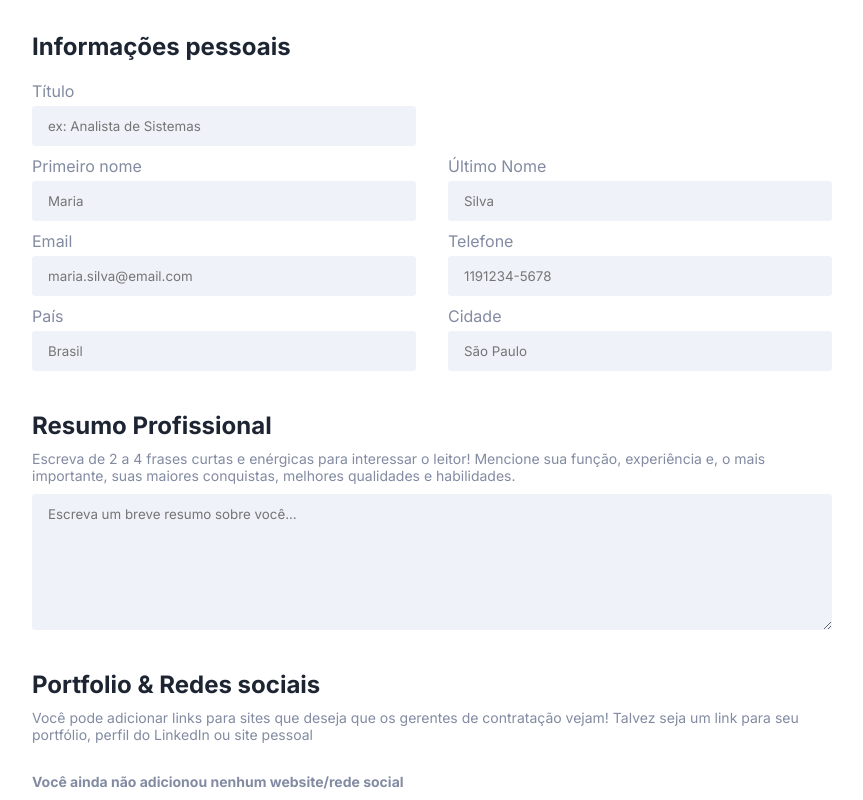
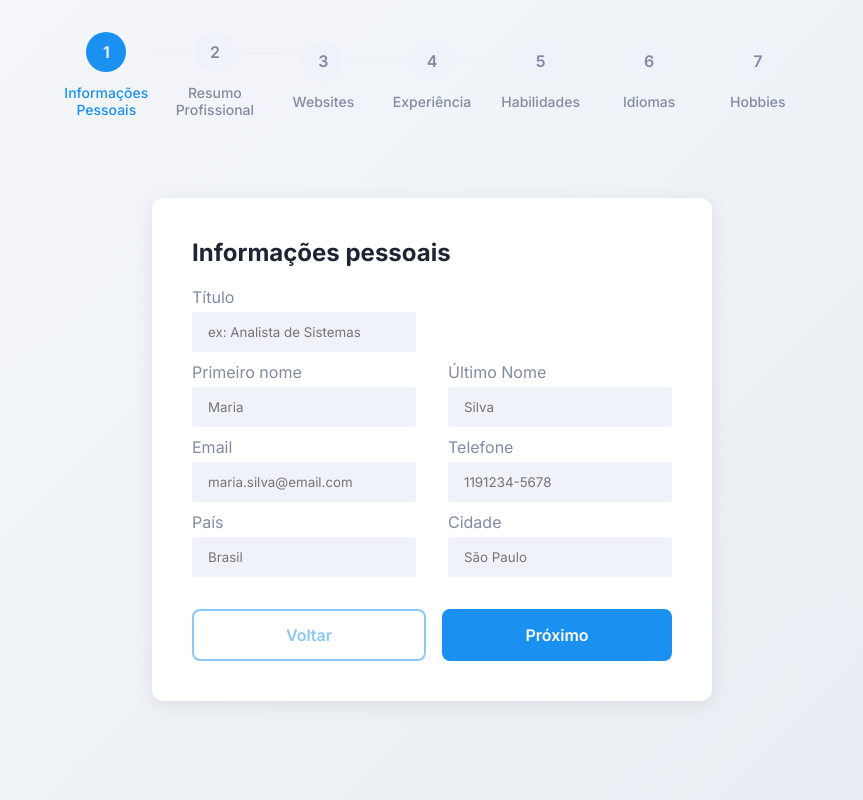
Before and after one commit to rodriguesabner/cv-generator, a React (Vite) app: page /generator in a window 1280 px wide. Shown: the top 800 px of the page, without its empty margins (208-1071 px from the left). Built offline with nearby package versions, Linux system fonts and the light colour scheme; what @react-pdf/renderer would draw is missing.

Commit message:
Added styles.ts

```diff
--- /dev/null
+++ b/src/components/StepIndicator/index.tsx
@@ -0,0 +1,26 @@
+import { Container, Step, StepLine, StepCircle, StepLabel } from "./styles"
+
+interface StepIndicatorProps {
+    currentStep: number
+    steps: string[]
+}
+
+const StepIndicator = ({ currentStep, steps }: StepIndicatorProps) => {
+    return (
+        <Container>
+            {steps.map((step, index) => (
+                <Step key={index}>
+                    <StepCircle $active={index <= currentStep}>
+                        {index + 1}
+                    </StepCircle>
+                    <StepLabel $active={index <= currentStep}>{step}</StepLabel>
+                    {index < steps.length - 1 && (
+                        <StepLine $active={index < currentStep} />
+                    )}
+                </Step>
+            ))}
+        </Container>
+    )
+}
+
+export default StepIndicator
--- /dev/null
+++ b/src/components/StepIndicator/styles.ts
@@ -0,0 +1,70 @@
+import styled from "styled-components"
+
+export const Container = styled.div`
+    display: flex;
+    align-items: center;
+    justify-content: space-between;
+    margin-bottom: 48px;
+    padding: 0 20px;
+    max-width: 1000px;
+    margin-left: auto;
+    margin-right: auto;
+`
+
+export const Step = styled.div`
+    display: flex;
+    flex-direction: column;
+    align-items: center;
+    position: relative;
+    flex: 1;
+`
+
+interface StepCircleProps {
+    $active: boolean
+}
+
+export const StepCircle = styled.div<StepCircleProps>`
+    width: 40px;
+    height: 40px;
+    border-radius: 50%;
+    display: flex;
+    align-items: center;
+    justify-content: center;
+    font-weight: 600;
+    font-size: 16px;
+    background-color: ${props => props.$active ? 'rgb(26, 145, 240)' : 'rgb(239, 242, 249)'};
+    color: ${props => props.$active ? '#fff' : 'rgb(130, 139, 162)'};
+    transition: all 0.3s ease;
+    z-index: 1;
+`
+
+interface StepLabelProps {
+    $active: boolean
+}
+
+export const StepLabel = styled.span<StepLabelProps>`
+    margin-top: 12px;
+    font-size: 14px;
+    font-weight: 500;
+    color: ${props => props.$active ? 'rgb(26, 145, 240)' : 'rgb(130, 139, 162)'};
+    text-align: center;
+    transition: color 0.3s ease;
+
+    @media (max-width: 768px) {
+        font-size: 12px;
+    }
+`
+
+interface StepLineProps {
+    $active: boolean
+}
+
+export const StepLine = styled.div<StepLineProps>`
+    position: absolute;
+    top: 20px;
+    left: calc(50% + 20px);
+    right: calc(-50% + 20px);
+    height: 2px;
+    background-color: ${props => props.$active ? 'rgb(26, 145, 240)' : 'rgb(239, 242, 249)'};
+    transition: background-color 0.3s ease;
+`
--- a/src/pages/Generator/index.tsx
+++ b/src/pages/Generator/index.tsx
@@ -1,4 +1,4 @@
-import { Link, useNavigate } from "react-router-dom"
+import { useNavigate } from "react-router-dom"
 import Hobbies from "./Hobbies"
 import Languages from "./Languages"
 import PersonalInfo from "./PersonalInfo"
@@ -6,47 +6,116 @@ import ProfessionalHistory from "./ProfessionalHistory"
 import ProfessionalSummary from "./ProfessionalSummary"
 import Skills from "./Skills"
 import Websites from "./Websites"
-import { Form, Layout, ButtonGenerate } from "./styles"
+import { Form, Layout, ButtonGenerate, NavigationButtons, Header } from "./styles"
 import useCVHook from "../../hooks/useCV.hook"
+import StepIndicator from "../../components/StepIndicator"
+import { useAppDispatch } from "../../store/hooks"
+import { setCurrentStep } from "../../store/reducers/cv.reducer"
+
+const STEPS = [
+    'Informações Pessoais',
+    'Resumo Profissional',
+    'Websites',
+    'Experiência',
+    'Habilidades',
+    'Idiomas',
+    'Hobbies'
+]
 
 const Generator = () => {
     const navigate = useNavigate()
-    const cv = useCVHook();
+    const cv = useCVHook()
+    const dispatch = useAppDispatch()
 
-    function setLocalData(e: React.MouseEvent<HTMLAnchorElement, MouseEvent>) {
-        e.preventDefault();
+    const validateCurrentStep = () => {
+        switch(cv.currentStep) {
+            case 0:
+                return cv.personalInfo.title !== "" &&
+                       cv.personalInfo.firstName !== "" &&
+                       cv.personalInfo.lastName !== "" &&
+                       cv.personalInfo.email !== "" &&
+                       cv.personalInfo.country !== ""
+            case 1:
+                return cv.professionalSummary.description !== ""
+            default:
+                return true
+        }
+    }
 
-        if (
-            cv.personalInfo.title === ""
-            || cv.personalInfo.firstName === ""
-            || cv.personalInfo.lastName === ""
-            || cv.personalInfo.country === ""
-            || cv.professionalSummary.description === ""
-            || cv.personalInfo.email === ""
-        ) {
+    const handleNext = () => {
+        if (validateCurrentStep()) {
+            if (cv.currentStep < STEPS.length - 1) {
+                dispatch(setCurrentStep(cv.currentStep + 1))
+            }
+        } else {
+            alert("Preencha todos os campos obrigatórios desta etapa")
+        }
+    }
+
+    const handlePrev = () => {
+        if (cv.currentStep > 0) {
+            dispatch(setCurrentStep(cv.currentStep - 1))
+        }
+    }
+
+    const handleGenerate = () => {
+        if (!validateCurrentStep()) {
             return alert("Preencha todos os campos obrigatórios")
         }
+        localStorage.setItem('curriculumVitae', JSON.stringify(cv))
+        navigate('/visualizer')
+    }
 
-        localStorage.setItem('curriculumVitae', JSON.stringify(cv))
-        navigate('/visualizer');
+    const renderStep = () => {
+        switch(cv.currentStep) {
+            case 0: return <PersonalInfo />
+            case 1: return <ProfessionalSummary />
+            case 2: return <Websites />
+            case 3: return <ProfessionalHistory />
+            case 4: return <Skills />
+            case 5: return <Languages />
+            case 6: return <Hobbies />
+            default: return <PersonalInfo />
+        }
     }
 
     return (
         <Layout>
+            <Header>
+                <StepIndicator currentStep={cv.currentStep} steps={STEPS} />
+            </Header>
             <Form>
-                <PersonalInfo />
-                <ProfessionalSummary />
-                <Websites />
-                <ProfessionalHistory />
-                <Skills />
-                <Languages />
-                <Hobbies />
+                {renderStep()}
 
-                <Link to="/visualizer" onClick={(e) => setLocalData(e)}>
-                    <ButtonGenerate>
-                        Gerar Currículo
-                    </ButtonGenerate>
-                </Link>
+                {cv.currentStep < STEPS.length - 1 ? (
+                    <NavigationButtons>
+                        <button
+                            className="prev"
+                            onClick={handlePrev}
+                            disabled={cv.currentStep === 0}
+                        >
+                            Voltar
+                        </button>
+                        <button
+                            className="next"
+                            onClick={handleNext}
+                        >
+                            Próximo
+                        </button>
+                    </NavigationButtons>
+                ) : (
+                    <NavigationButtons>
+                        <button
+                            className="prev"
+                            onClick={handlePrev}
+                        >
+                            Voltar
+                        </button>
+                        <ButtonGenerate onClick={handleGenerate}>
+                            Gerar Currículo
+                        </ButtonGenerate>
+                    </NavigationButtons>
+                )}
             </Form>
         </Layout>
     )
--- a/src/pages/Generator/styles.ts
+++ b/src/pages/Generator/styles.ts
@@ -3,7 +3,8 @@ import styled from "styled-components"
 const Layout = styled.div`
     display: flex;
     flex-direction: column;
-    padding: 2em;
+    min-height: 100vh;
+    background: linear-gradient(135deg, #f5f7fa 0%, #e8edf3 100%);
 `
 
 const TwoColumn = styled.div`
@@ -45,6 +46,10 @@ const Form = styled.div`
     justify-content: center;
     max-width: 800px;
     margin: 0 auto;
+    background: white;
+    padding: 40px;
+    border-radius: 12px;
+    box-shadow: 0 4px 20px rgba(0, 0, 0, 0.08);
 
     .personal_info__section {
         gap: 10px;
@@ -148,17 +153,81 @@ const Button = styled.button`
 `;
 
 const ButtonGenerate = styled.button`
-    font-size: 14px;
+    font-size: 16px;
     line-height: 20px;
     font-weight: 600;
     background-color: rgb(26, 145, 240);
     cursor: pointer;
     color: #fff;
-    padding: 8px 16px;
+    padding: 14px 24px;
     border: 0;
     width: 100%;
     margin-top: 2em;
-    border-radius: 4px;
+    border-radius: 8px;
+    transition: all 0.2s ease;
+
+    &:hover {
+        background-color: rgb(20, 120, 200);
+        transform: translateY(-1px);
+        box-shadow: 0 4px 12px rgba(26, 145, 240, 0.3);
+    }
+
+    &:disabled {
+        background-color: rgb(130, 139, 162);
+        cursor: not-allowed;
+        transform: none;
+    }
+`;
+
+const NavigationButtons = styled.div`
+    display: flex;
+    gap: 16px;
+    margin-top: 2em;
+
+    button {
+        flex: 1;
+        font-size: 16px;
+        line-height: 20px;
+        font-weight: 600;
+        cursor: pointer;
+        padding: 14px 24px;
+        border: 0;
+        border-radius: 8px;
+        transition: all 0.2s ease;
+
+        &.prev {
+            background-color: white;
+            color: rgb(26, 145, 240);
+            border: 2px solid rgb(26, 145, 240);
+
+            &:hover {
+                background-color: rgb(239, 242, 249);
+            }
+        }
+
+        &.next {
+            background-color: rgb(26, 145, 240);
+            color: #fff;
+
+            &:hover {
+                background-color: rgb(20, 120, 200);
+                transform: translateY(-1px);
+                box-shadow: 0 4px 12px rgba(26, 145, 240, 0.3);
+            }
+        }
+
+        &:disabled {
+            opacity: 0.5;
+            cursor: not-allowed;
+        }
+    }
+`;
+
+const Header = styled.div`
+    padding: 32px 0;
+    margin: 0 auto;
+    max-width: 800px;
+    width: 100%;
 `;
 
 export {
@@ -173,4 +242,6 @@ export {
     TextArea,
     Button,
     ButtonGenerate,
+    NavigationButtons,
+    Header,
 }
--- a/src/pages/Visualizer/style.ts
+++ b/src/pages/Visualizer/style.ts
@@ -3,12 +3,15 @@ import styled from "styled-components";
 const Layout = styled.div`
     display: flex;
     flex-direction: column;
+    background: linear-gradient(135deg, #1a1f2e 0%, #2d3748 100%);
+    min-height: 100vh;
 `;
 
 const Container = styled.div`
     display: flex;
     flex-direction: row;
     height: calc(100vh - 64px);
+    gap: 0;
 `;
 
 const Header = styled.header`
@@ -18,16 +21,25 @@ const Header = styled.header`
     justify-content: space-between;
     height: 64px;
     padding: 0px 32px;
-    background-color: rgb(15, 20, 30);
+    background: linear-gradient(90deg, rgb(15, 20, 30) 0%, rgb(26, 145, 240) 100%);
     color: rgb(255, 255, 255);
+    box-shadow: 0 4px 20px rgba(0, 0, 0, 0.3);
 
     a {
         color: #fff;
+        text-decoration: none;
+        display: flex;
         align-items: center;
+        font-weight: 500;
+        transition: all 0.2s ease;
+
+        &:hover {
+            opacity: 0.8;
+            transform: translateX(-2px);
+        }
 
         svg {
-            margin-bottom: -6px;
-            margin-right: 5px;
+            margin-right: 8px;
         }
     }
 
@@ -41,59 +53,125 @@ const Header = styled.header`
         white-space: nowrap;
         text-align: center;
         color: rgb(255, 255, 255);
-        background-color: rgb(26, 145, 240);
-        border-radius: 4px;
-        transition: background-color 0.1s ease 0s, color 0.1s ease 0s, box-shadow 0.1s ease 0s;
+        background-color: rgba(255, 255, 255, 0.2);
+        border-radius: 8px;
+        transition: all 0.2s ease;
         cursor: pointer;
         border-width: 0px;
         user-select: none;
         pointer-events: auto;
         font-size: 16px;
         line-height: 20px;
-        padding: 8px 12px;
+        padding: 10px 20px;
+
+        &:hover {
+            background-color: rgba(255, 255, 255, 0.3);
+            transform: translateY(-1px);
+        }
     }
 `;
 
 const Left = styled.div`
-    flex: 1;
     display: flex;
     flex-direction: column;
-    padding: 10px;
-    border-right: 1px solid rgba(255, 255, 255, 0.15);
-    background-color: rgb(73, 81, 99);
-    padding: 10px;
-    max-width: 20%;
-    overflow: hidden;
+    padding: 24px;
+    border-right: 1px solid rgba(255, 255, 255, 0.1);
+    background: linear-gradient(180deg, rgb(30, 35, 48) 0%, rgb(45, 52, 70) 100%);
+    width: 280px;
+    overflow-y: auto;
+
+    &::-webkit-scrollbar {
+        width: 8px;
+    }
+
+    &::-webkit-scrollbar-track {
+        background: rgba(0, 0, 0, 0.2);
+    }
+
+    &::-webkit-scrollbar-thumb {
+        background: rgba(26, 145, 240, 0.5);
+        border-radius: 4px;
+    }
+
+    &::-webkit-scrollbar-thumb:hover {
+        background: rgba(26, 145, 240, 0.8);
+    }
 `;
 
 const Right = styled.div`
     flex: 1;
     display: flex;
     flex-direction: column;
-    padding: 10px;
-    background-color: rgb(73, 81, 99);
-    overflow: hidden;
+    align-items: center;
+    justify-content: center;
+    padding: 40px;
+    background: linear-gradient(135deg, rgb(45, 52, 70) 0%, rgb(55, 65, 85) 100%);
+    overflow: auto;
     height: 100%;
+
+    &::-webkit-scrollbar {
+        width: 12px;
+    }
+
+    &::-webkit-scrollbar-track {
+        background: rgba(0, 0, 0, 0.2);
+    }
+
+    &::-webkit-scrollbar-thumb {
+        background: rgba(26, 145, 240, 0.5);
+        border-radius: 6px;
+    }
+
+    &::-webkit-scrollbar-thumb:hover {
+        background: rgba(26, 145, 240, 0.8);
+    }
 `;
 
 const List = styled.ul`
-    display: grid;
+    display: flex;
+    flex-direction: column;
     width: 100%;
-    grid-template-columns: repeat(2, 1fr);
     list-style-type: none;
-    grid-gap: 10px;
+    gap: 16px;
 
     li {
         button {
             cursor: pointer;
+            border: 2px solid transparent;
+            border-radius: 8px;
+            overflow: hidden;
+            transition: all 0.2s ease;
+            padding: 0;
+            background: transparent;
+            width: 100%;
+
+            &:hover {
+                border-color: rgb(26, 145, 240);
+                transform: translateY(-2px);
+                box-shadow: 0 4px 16px rgba(26, 145, 240, 0.3);
+            }
+
+            &:active {
+                transform: translateY(0);
+            }
         }
 
         img {
             width: 100%;
             height: auto;
-            margin: 0;
+            display: block;
+            border-radius: 6px;
         }
     }
 `;
 
-export { Layout, Left, Right, List, Header, Container };
+const TemplateTitle = styled.h3`
+    color: white;
+    font-size: 18px;
+    font-weight: 600;
+    margin-bottom: 20px;
+    padding-bottom: 12px;
+    border-bottom: 2px solid rgba(26, 145, 240, 0.3);
+`;
+
+export { Layout, Left, Right, List, Header, Container, TemplateTitle };
```
Also changed, not shown: src/pages/Visualizer/index.tsx (+6 -5 lines), src/store/reducers/cv.reducer.ts (+8 -0 lines).
